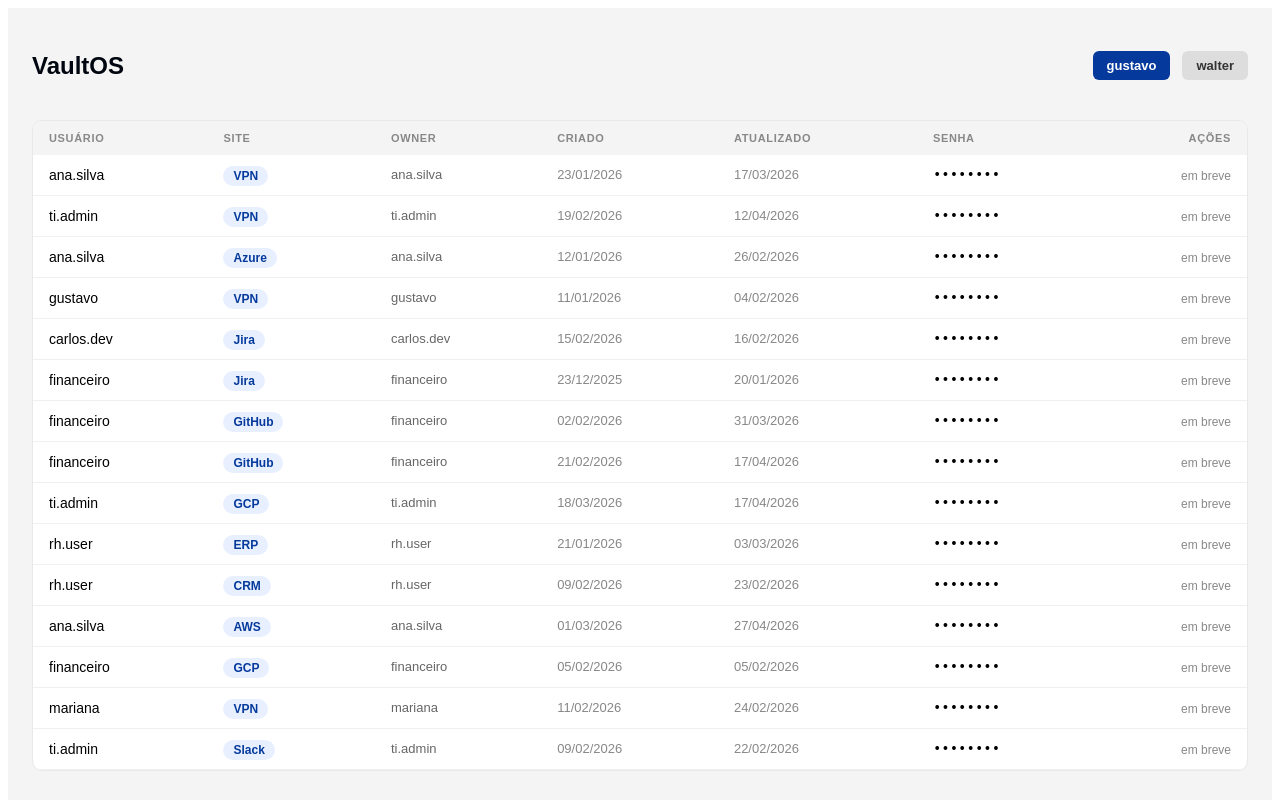
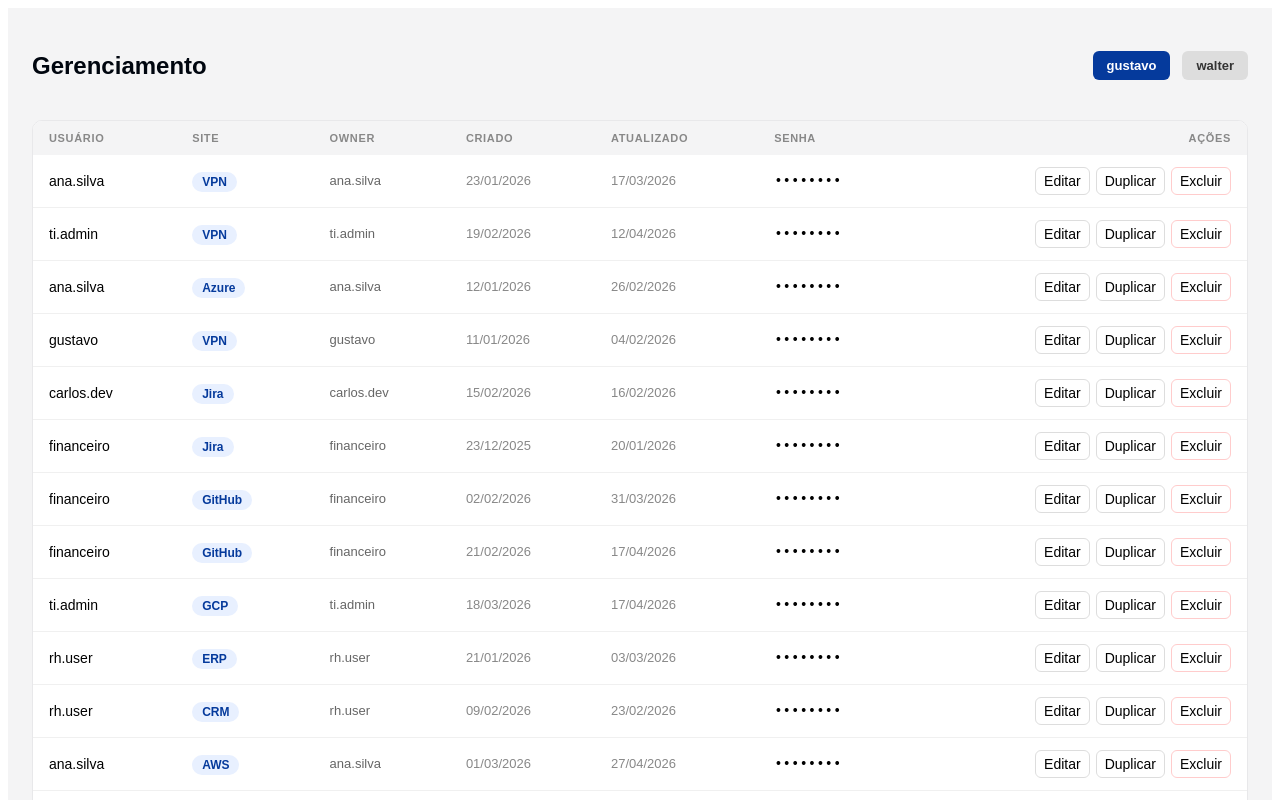
Before and after one commit to evertonProgramadorCriativo/Passwords-UI-Starter, a Vue app: page / in a window 1280 px wide. Both pictures are taken after a click on the button "gustavo". Shown: the top 800 px of the page. Built offline with nearby package versions, Linux system fonts and the light colour scheme.

Commit message:
feat: acoes por item — duplicar, excluir e editar em memoria

```diff
--- a/src/App.vue
+++ b/src/App.vue
@@ -15,8 +15,16 @@ import { usePermissions } from './composables/usePermissions'
 // Componente de tabela que exibe as senhas
 import PasswordTable from './components/PasswordTable.vue'
 
-// Estados e funções de senhas
-const { passwords, loading, error, fetchPasswords } = usePasswords()
+// Estados , funções de senhas e funções de ação (CRUD)
+
+const {
+  passwords,
+  loading,
+  error,
+  fetchPasswords,
+  duplicatePassword,
+  deletePassword
+} = usePasswords()
 
 // Estados e funções de usuários
 const { users, fetchUsers } = useUsers()
@@ -42,7 +50,7 @@ onMounted(async () => {
     <div style="display:flex; align-items:center; gap:12px; margin-bottom:20px">
 
       <!-- Título da aplicação -->
-      <h2 style="flex:1; color:#00060F">VaultOS</h2>
+      <h2 style="flex:1; color:#00060F">Gerenciamento</h2>
 
       <!-- Botões para trocar o usuário ativo -->
       <!-- percorre todos os usuários -->
@@ -79,7 +87,11 @@ onMounted(async () => {
     <!-- Tabela exibida quando os dados carregam -->
     <!-- lista de senhas -->
     <!-- permissões do usuário -->
-    <PasswordTable v-else :passwords="passwords" :can-actions="canActions" />
+    <!-- Evento de edição (ainda mockado) -->
+    <!-- Evento de duplicação -->
+    <!-- Evento de exclusão -->
+    <PasswordTable v-else :passwords="passwords" :can-actions="canActions"
+      @edit="(entry) => console.log('TODO editar:', entry)" @duplicate="duplicatePassword" @delete="deletePassword" />
 
   </main>
 </template>
--- a/src/components/PasswordTable.vue
+++ b/src/components/PasswordTable.vue
@@ -105,10 +105,32 @@ function formatDate(iso) {
                             Restrito
                         </span>
 
-                        <!-- Caso tenha permissão (ações ainda não implementadas) -->
-                        <span v-else style="color:#888; font-size:12px">
-                            em breve
-                        </span>
+                        <!-- Caso o usuário tenha permissão para ações -->
+                        <div v-else style="display:flex; gap:6px; justify-content:flex-end">
+
+                            <!-- Botão de editar -->
+                            <!-- envia o objeto completo -->
+                            <button @click="$emit('edit', entry)" style="background:none; border:1px solid #ddd; border-radius:6px; padding:5px 8px;
+                                cursor:pointer; font-size:14px" title="Editar">
+                                Editar
+                            </button>
+
+                            <!-- Botão de duplicar -->
+                            <!-- envia apenas o ID -->
+                            <button @click="$emit('duplicate', entry.id)" style="background:none; border:1px solid #ddd; border-radius:6px; padding:5px 8px;
+                                cursor:pointer; font-size:14px" title="Duplicar">
+                                Duplicar
+                            </button>
+
+                            <!-- Botão de excluir -->
+                            <!-- envia apenas o ID -->
+                            <button @click="$emit('delete', entry.id)" style="background:none; border:1px solid #fcc; border-radius:6px; padding:5px 8px;
+                                cursor:pointer; font-size:14px" title="Excluir">
+                                Excluir
+                            </button>
+
+                        </div>
+
 
                     </td>
 
--- a/src/composables/usePasswords.js
+++ b/src/composables/usePasswords.js
@@ -7,26 +7,99 @@ const error = ref(null)
 
 export function usePasswords() {
 
- // Função responsável por buscar credenciais do backend/mock
-    async function fetchPasswords() {
+  // Função responsável por buscar credenciais (mock/local JSON)
+  async function fetchPasswords() {
     loading.value = true
     error.value = null
+
     try {
-        // Requisição HTTP para arquivo local (simulando API)
+      // Requisição HTTP para arquivo local (simulando API)
       const res = await fetch('/data/passwords.json')
-       // Validação de erro HTTP (ex: 404, 500)
-      if (!res.ok) throw new Error(`HTTP ${res.status}`)
-         // Atualiza estado com os dados retornados
+
+      // Validação de erro HTTP (ex: 404, 500)
+      if (!res.ok) {
+        throw new Error(`HTTP ${res.status}`)
+      }
+
+      // Atualiza estado com os dados retornados
       passwords.value = await res.json()
+
     } catch (e) {
-        // Tratamento de erro centralizado para UI
+      // Tratamento de erro para exibição na interface
       error.value = e.message || 'Erro ao carregar credenciais'
+
     } finally {
-        // Garante que o loading sempre será desligado
+      // Garante que o loading sempre será finalizado
       loading.value = false
     }
   }
- // Retorna estado + ações (padrão composable)
- // Um composable é uma função reutilizável no Vue.js que encapsula lógica + estado reativo, usando a Composition API.
-  return { passwords, loading, error, fetchPasswords }
+
+  // Duplica uma senha existente com novo ID e datas atualizadas
+  function duplicatePassword(id) {
+    const original = passwords.value.find(p => p.id === id)
+
+    // Se não encontrar o item, não faz nada
+    if (!original) return
+
+    passwords.value.push({
+      ...original, // copia todos os dados existentes
+
+      // Gera novo ID único baseado no timestamp
+      id: `pwd-dup-${Date.now()}`,
+
+      // Modifica o username para indicar cópia
+      username: original.username + '_copy',
+
+      // Atualiza datas
+      date_created: new Date().toISOString(),
+      last_update: new Date().toISOString(),
+    })
+  }
+
+  // Remove uma senha pelo ID
+  function deletePassword(id) {
+    passwords.value = passwords.value.filter(p => p.id !== id)
+  }
+
+  // Atualiza parcialmente uma senha existente
+  function updatePassword(id, updates) {
+    const idx = passwords.value.findIndex(p => p.id === id)
+
+    // Se não encontrar o item, não faz nada
+    if (idx === -1) return
+
+    passwords.value[idx] = {
+      ...passwords.value[idx], // mantém dados antigos
+      ...updates,              // aplica alterações
+
+      // Atualiza data de modificação
+      last_update: new Date().toISOString()
+    }
+  }
+
+  // Adiciona uma nova senha no início da lista
+  function addPassword(entry) {
+    passwords.value.unshift({
+      ...entry,
+
+      // Gera ID único
+      id: `pwd-new-${Date.now()}`,
+
+      // Define datas iniciais
+      date_created: new Date().toISOString(),
+      last_update: new Date().toISOString(),
+    })
+  }
+
+  // Retorna estado + ações (padrão composable)
+  return {
+    passwords,
+    loading,
+    error,
+    fetchPasswords,
+    duplicatePassword,
+    deletePassword,
+    updatePassword,
+    addPassword
+  }
 }
```
